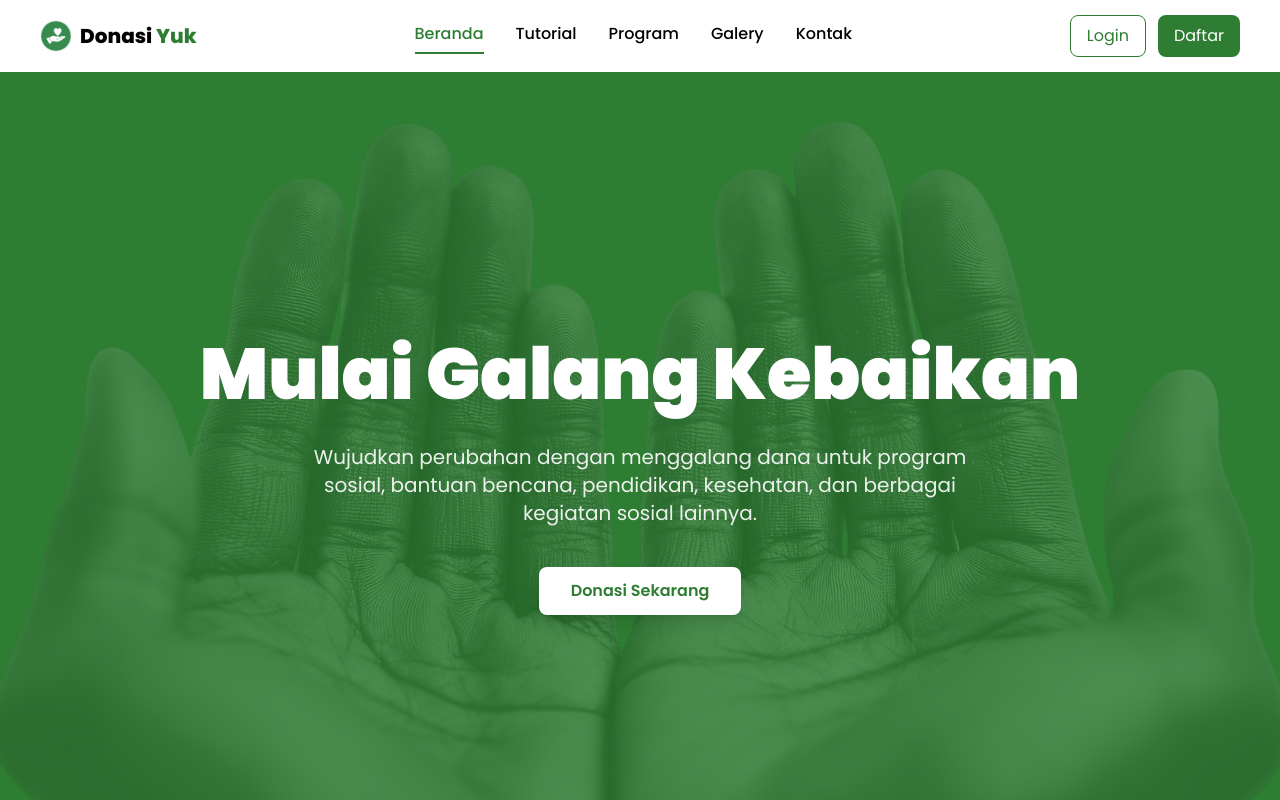
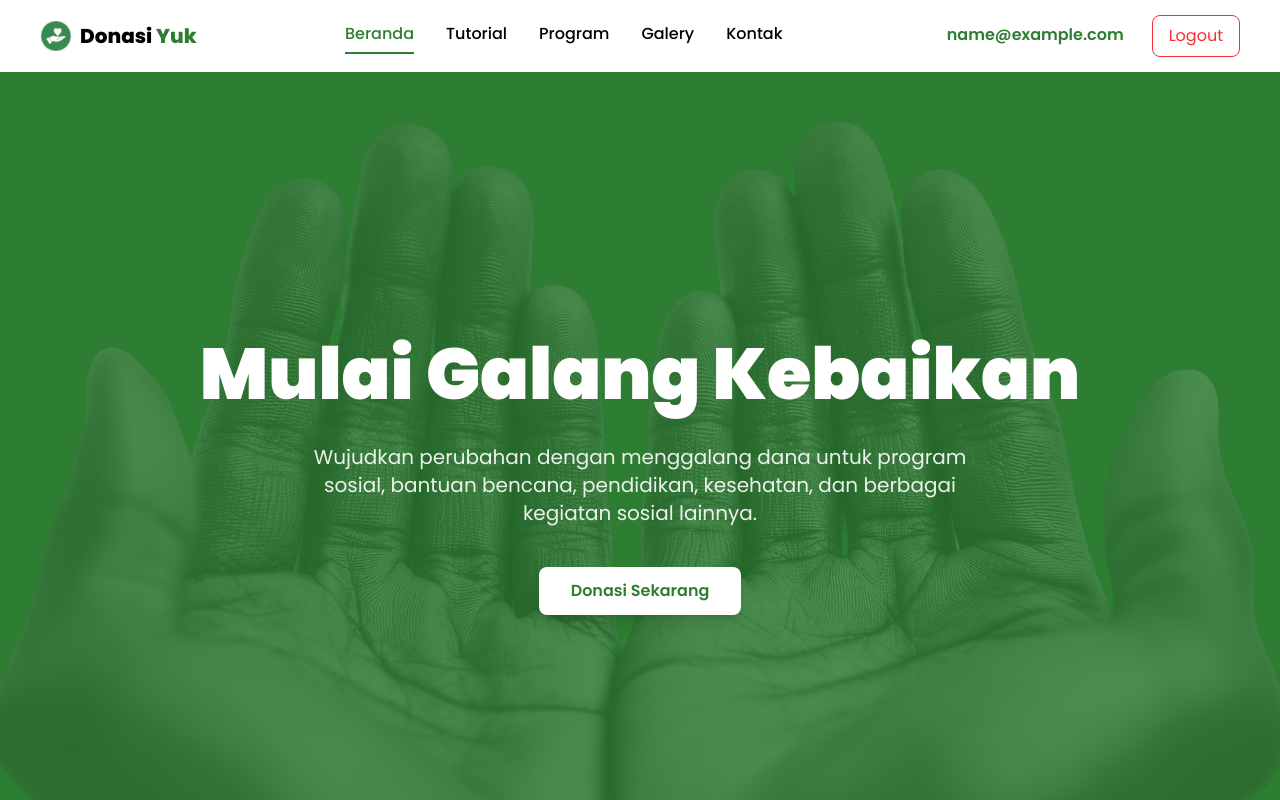
Before and after one commit to bangpii/DonasiYuk, a React (Vite) app: page /user in a window 1280 px wide. Shown: the top 800 px of the page. Built offline with nearby package versions, Linux system fonts and the light colour scheme; no server answers; sample sign-in values are in the browser's storage.

Commit message:
update 2 frontend

```diff
--- a/src/api/AutentivicatedUser.js
+++ b/src/api/AutentivicatedUser.js
@@ -19,3 +19,10 @@ export const loginUser = async (email, password) => {
         }
     }
 };
+
+export const loginWithGoogleBackend = async (idToken) => {
+    const response = await API.post("/login/google", {
+        idToken
+    });
+    return response.data;
+};
--- a/src/components/Header.jsx
+++ b/src/components/Header.jsx
@@ -1,4 +1,4 @@
-import { useState } from "react";
+import { useState} from "react";
 import 'boxicons/css/boxicons.min.css'
 import useStickyNavbar from '../hooks/useStickyNavbar'
 import useScrollSpy from '../hooks/useScrollSpy'
@@ -25,9 +25,11 @@ const NavItem = ({ id, label, active }) => (
 );
 
 const Header = ({ onLogin, onDaftar }) => {
-  const isSticky = useStickyNavbar()
-  const active = useScrollSpy()
-  const [openMobile, setOpenMobile] = useState(false)
+  const isSticky = useStickyNavbar();
+  const active = useScrollSpy();
+  const [openMobile, setOpenMobile] = useState(false);
+  const user = JSON.parse(localStorage.getItem("user"));
+
 
   return (
     <>
@@ -62,6 +64,26 @@ const Header = ({ onLogin, onDaftar }) => {
 
           {/* RIGHT */}
           <div className="hidden md:flex gap-3">
+
+{user ? (
+  <>
+    <span className="px-4 py-2 text-[#2E7D32] font-semibold">
+      {user.email}
+    </span>
+
+    <button
+      onClick={() => {
+        localStorage.removeItem("user");
+        localStorage.removeItem("token");
+        window.location.reload();
+      }}
+      className="px-4 py-2 border border-red-500 text-red-500 rounded-lg hover:bg-red-500 hover:text-white transition"
+    >
+      Logout
+    </button>
+  </>
+) : (
+  <>
     <button
       onClick={onLogin}
       className="px-4 py-2 border border-[#2E7D32] text-[#2E7D32] rounded-lg hover:bg-[#2E7D32] hover:text-white transition"
@@ -75,6 +97,9 @@ const Header = ({ onLogin, onDaftar }) => {
     >
       Daftar
     </button>
+  </>
+)}
+
 </div>
 
           {/* MOBILE BUTTON */}
--- a/src/components/Login.jsx
+++ b/src/components/Login.jsx
@@ -2,6 +2,7 @@ import { useRef, useState } from "react";
 import { useNavigate } from "react-router-dom";
 import { loginUser } from "../api/AutentivicatedUser";
 import { loginWithGoogle } from "../firebase/auth";
+import { loginWithGoogleBackend } from "../api/AutentivicatedUser";
 
 const Login = ({ isOpen, onClose }) => {
   const cardRef = useRef(null);
@@ -15,17 +16,22 @@ const Login = ({ isOpen, onClose }) => {
   // 🔑 HANDLE LOGIN GOOGLE (FE ONLY)
   const handleGoogleLogin = async () => {
     try {
-      const user = await loginWithGoogle();
+      const userCredential = await loginWithGoogle();
+      const idToken = await userCredential.user.getIdToken();
 
-      // FE only (sementara)
-      localStorage.setItem("user", JSON.stringify(user));
+      const response = await loginWithGoogleBackend(idToken);
 
-      console.log("Login Google sukses:", user);
+      localStorage.setItem("token", response.token);
+      localStorage.setItem("user", JSON.stringify(response.user));
 
-      onClose(); // tutup modal login
-    } catch (error) {
-      console.error("Login Google gagal:", error);
-      alert("Login Google dibatalkan atau gagal");
+      onClose();
+
+      if (response.user.role === "admin") {
+        navigate("/admin");
+      }
+
+    } catch {
+      alert("Login Google gagal");
     }
   };
 
```
Lines whose indentation alone changed are shown as unchanged.
